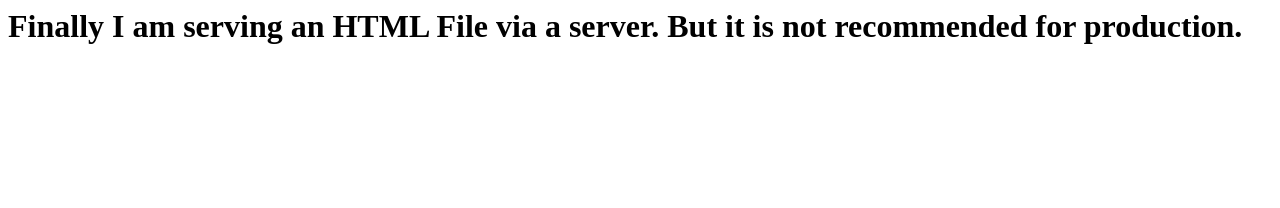
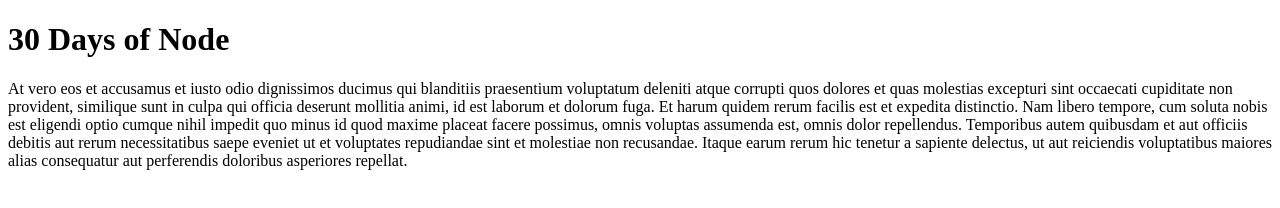
Before and after one commit to nielslange/30-days-of-node-js, a plain HTML site: page Day 1 - All about servers/index.html in a window 1280 px wide. Drawn offline with Linux system fonts and the light colour scheme.

Commit message:
Update index.html

```diff
--- a/Day 1 - All about servers/index.html
+++ b/Day 1 - All about servers/index.html
@@ -1,4 +1,9 @@
-<h1>
-	Finally I am serving an HTML File via a server.
-	But it is not recommended for production.
-</h1>
+<!DOCTYPE html>
+<html lang="en">
+  <head>
+    <title>30 Days of Node</title>
+  </head>
+  <body>
+    <h1>30 Days of Node</h1>
+    <p>At vero eos et accusamus et iusto odio dignissimos ducimus qui blanditiis praesentium voluptatum deleniti atque corrupti quos dolores et quas molestias excepturi sint occaecati cupiditate non provident, similique sunt in culpa qui officia deserunt mollitia animi, id est laborum et dolorum fuga. Et harum quidem rerum facilis est et expedita distinctio. Nam libero tempore, cum soluta nobis est eligendi optio cumque nihil impedit quo minus id quod maxime placeat facere possimus, omnis voluptas assumenda est, omnis dolor repellendus. Temporibus autem quibusdam et aut officiis debitis aut rerum necessitatibus saepe eveniet ut et voluptates repudiandae sint et molestiae non recusandae. Itaque earum rerum hic tenetur a sapiente delectus, ut aut reiciendis voluptatibus maiores alias consequatur aut perferendis doloribus asperiores repellat.</p>
+  </body>
```
